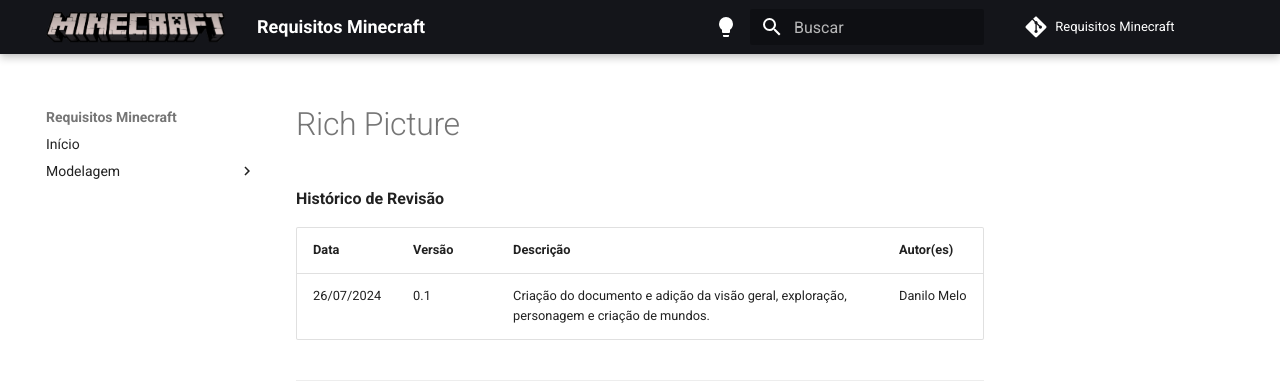
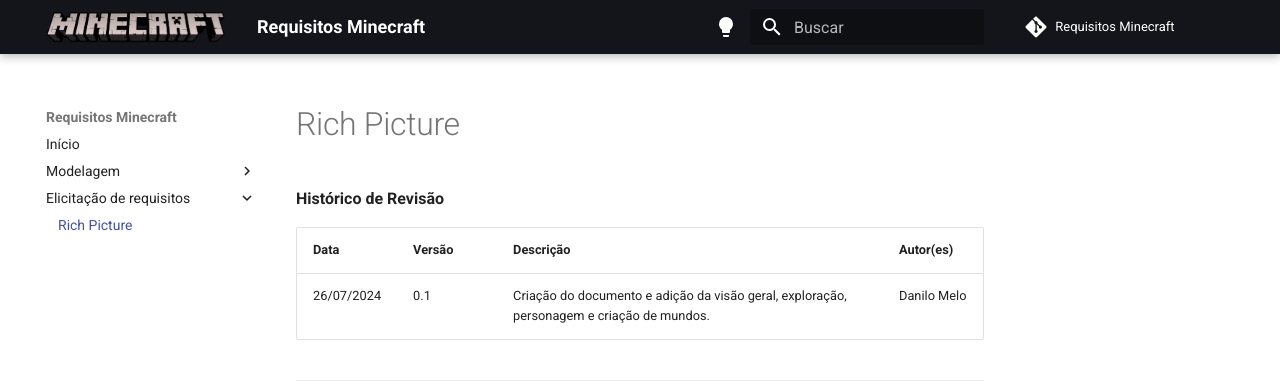
Before and after one commit to reqMinecraft2024/Requisitos-Minecraft, an MkDocs documentation site: the page built from docs/Elicitação de Requisitos/Rich Picture.md, in a window 1280 px wide. Shown: the top 382 px of the page. Built offline with MkDocs 1.6.1 and Material for MkDocs 9.7.7, drawn with Linux system fonts in a browser that asks for light colours; some web fonts are replaced; comment, search, counter and statistics services are not loaded.

Commit message:
[add] Link Rich Picture

```diff
--- a/mkdocs.yml
+++ b/mkdocs.yml
@@ -42,6 +42,8 @@ nav:
   - Início: index.md
   - Modelagem:
     - Léxico: modelagem/lexico.md
+  - Elicitação de requisitos:
+    - Rich Picture: Elicitação de Requisitos/Rich Picture.md
 
 markdown_extensions:
   - attr_list
```
